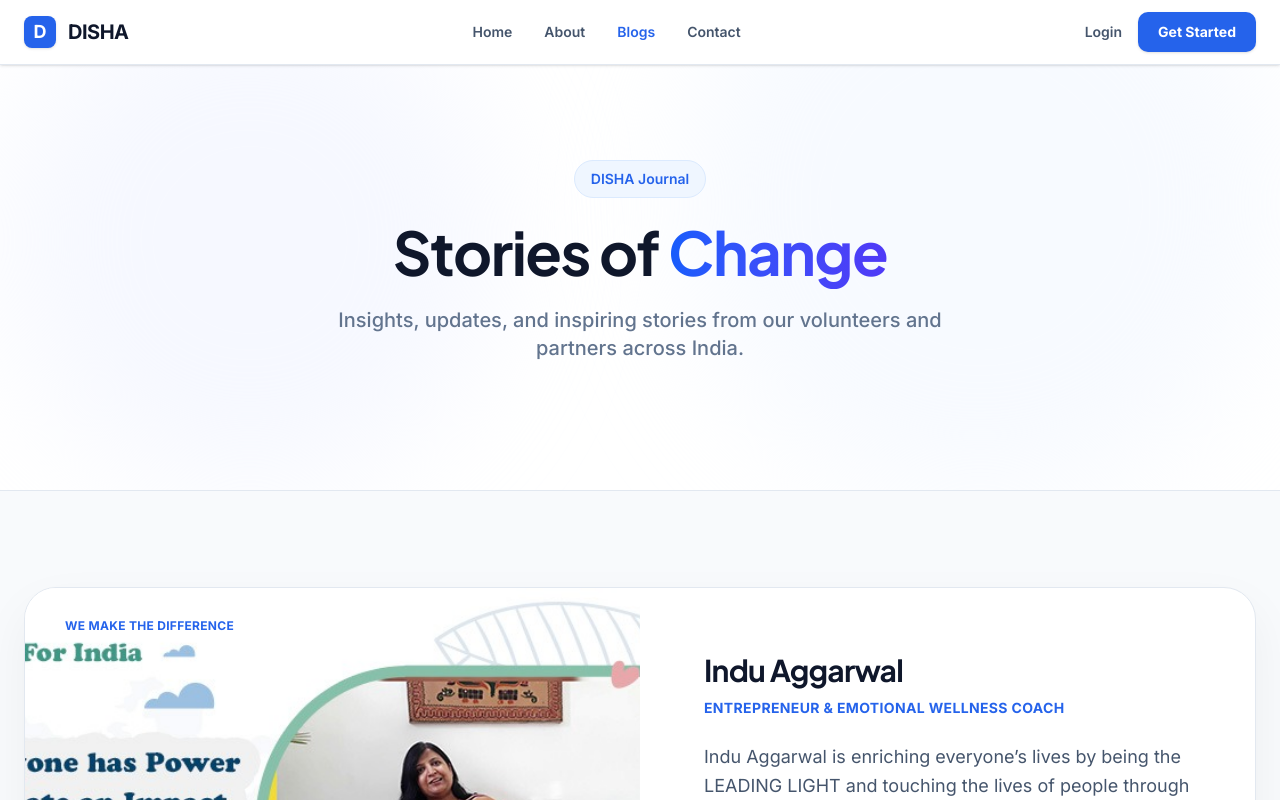
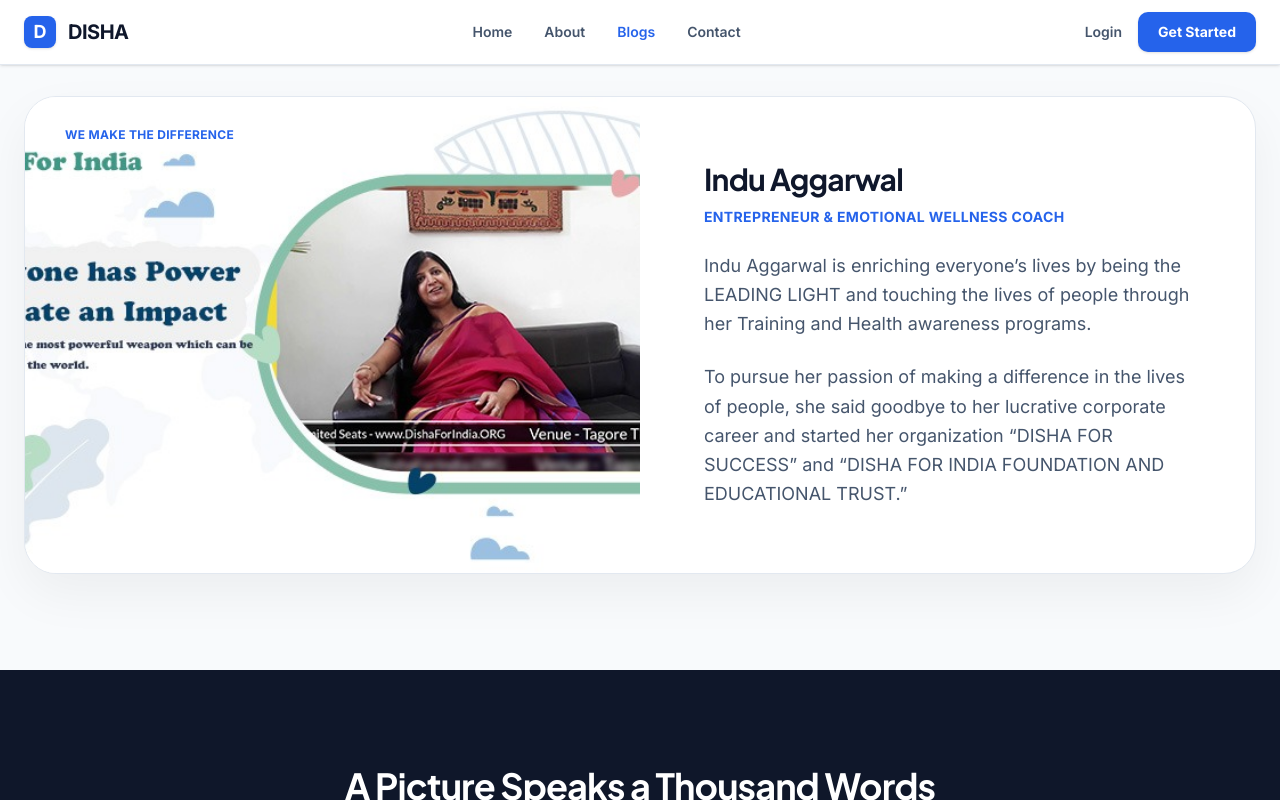
Before and after one commit to karanak1513-debug/disha, a React (Vite) app: page /blogs in a window 1280 px wide. Shown: the top 800 px of the page. Built offline with nearby package versions, Linux system fonts and the light colour scheme; no server answers.

Commit message:
remove hero section from Blogs page

```diff
--- a/src/pages/public/Blogs.jsx
+++ b/src/pages/public/Blogs.jsx
@@ -11,41 +11,7 @@ export default function Blogs() {
     <div className="min-h-screen bg-[#F8FAFC] selection:bg-[#2563EB] selection:text-white font-sans overflow-x-hidden text-[#0F172A]">
       <PublicNavbar />
 
-      {/* Hero Section */}
-      <section className="relative pt-32 pb-20 md:pt-40 md:pb-32 bg-white overflow-hidden border-b border-[#E2E8F0]">
-        <div className="absolute inset-0 pointer-events-none overflow-hidden flex justify-center">
-          <div className="w-full max-w-7xl relative">
-            <div className="absolute -top-24 right-0 w-[600px] h-[600px] bg-blue-50/50 rounded-full blur-3xl" />
-            <div className="absolute bottom-0 left-0 w-[500px] h-[500px] bg-indigo-50/50 rounded-full blur-3xl" />
-          </div>
-        </div>
 
-        <div className="max-w-7xl mx-auto px-6 relative z-10 text-center">
-          <motion.div
-            initial={{ opacity: 0, y: 20 }}
-            animate={{ opacity: 1, y: 0 }}
-            className="inline-flex items-center gap-2 px-4 py-2 rounded-full bg-blue-50 border border-blue-100 text-sm font-semibold text-[#2563EB] mb-6"
-          >
-            DISHA Journal
-          </motion.div>
-          <motion.h1
-            initial={{ opacity: 0, y: 20 }}
-            animate={{ opacity: 1, y: 0 }}
-            transition={{ delay: 0.1 }}
-            className="text-4xl md:text-6xl font-bold text-slate-900 tracking-tight font-display mb-6"
-          >
-            Stories of <span className="text-transparent bg-clip-text bg-gradient-to-r from-blue-600 to-indigo-600">Change</span>
-          </motion.h1>
-          <motion.p
-            initial={{ opacity: 0, y: 20 }}
-            animate={{ opacity: 1, y: 0 }}
-            transition={{ delay: 0.2 }}
-            className="text-slate-500 text-lg md:text-xl max-w-2xl mx-auto font-medium"
-          >
-            Insights, updates, and inspiring stories from our volunteers and partners across India.
-          </motion.p>
-        </div>
-      </section>
 
       {/* Indu Aggarwal Intro */}
       <section className="py-24 relative">
```
